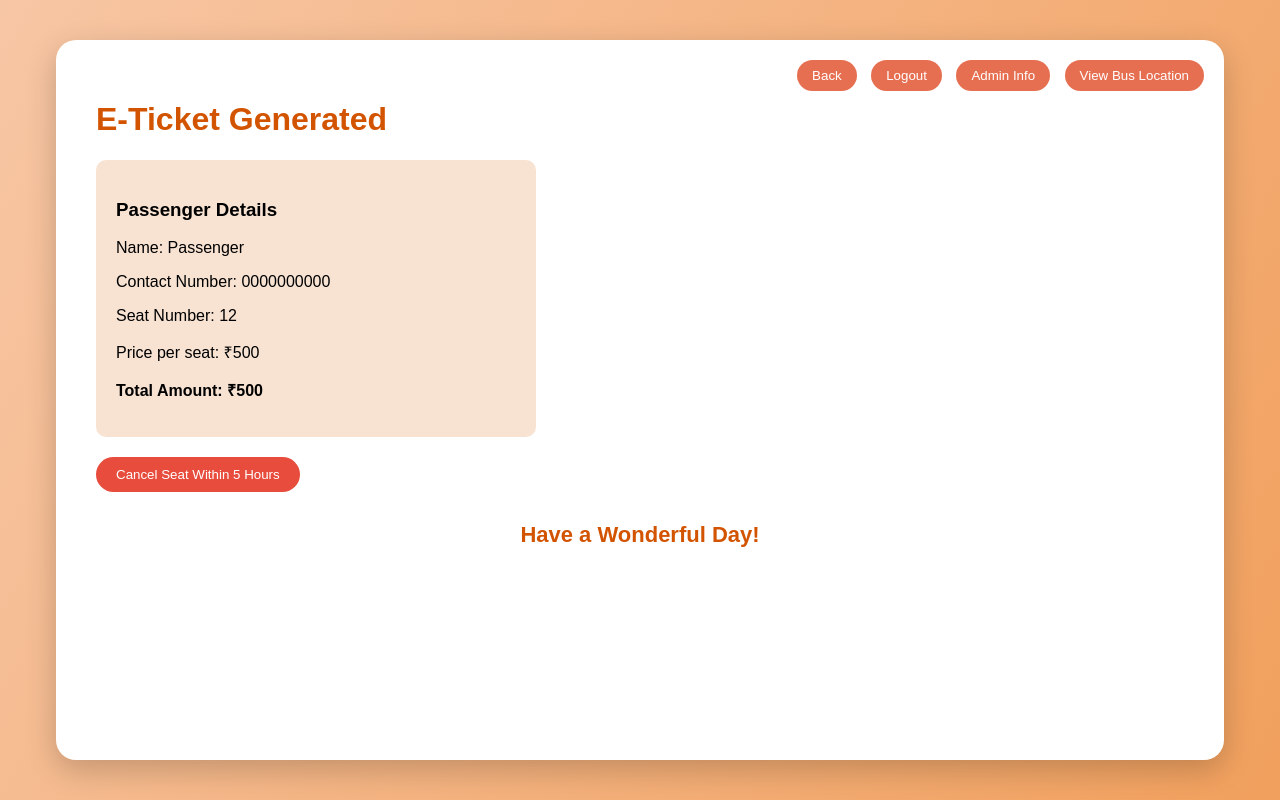
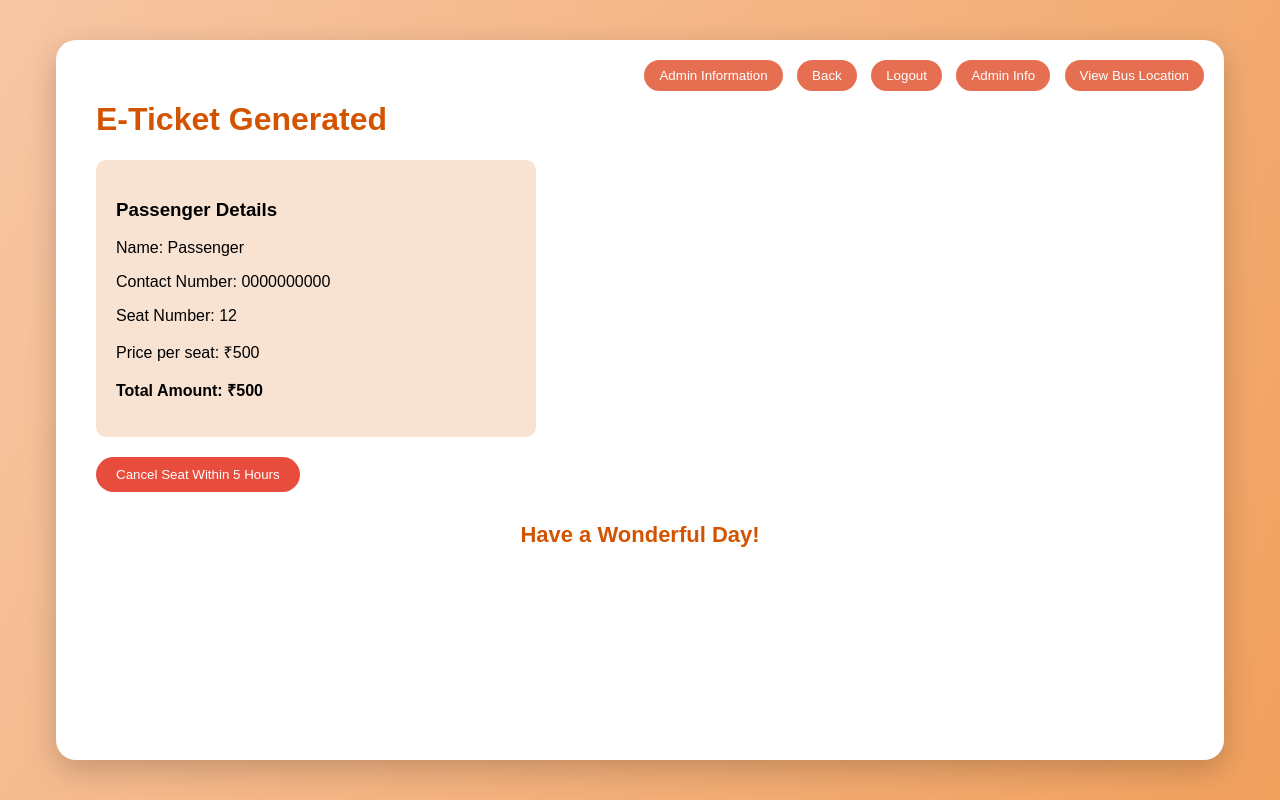
Before and after one commit to vaddigala-thanuja/Bus-ticket-booking-system, a plain HTML site: page ticket.html in a window 1280 px wide. Drawn offline with Linux system fonts and the light colour scheme.

Commit message:
Update ticket.html

```diff
--- a/ticket.html
+++ b/ticket.html
@@ -135,6 +135,7 @@ alert("Your seat has been cancelled.");
 <div class="container">
 
 <div class="top-buttons">
+  <button onclick="location.href='admin.html'">Admin Information</button>
 
 <button onclick="location.href='passenger.html'">Back</button>
 
```
